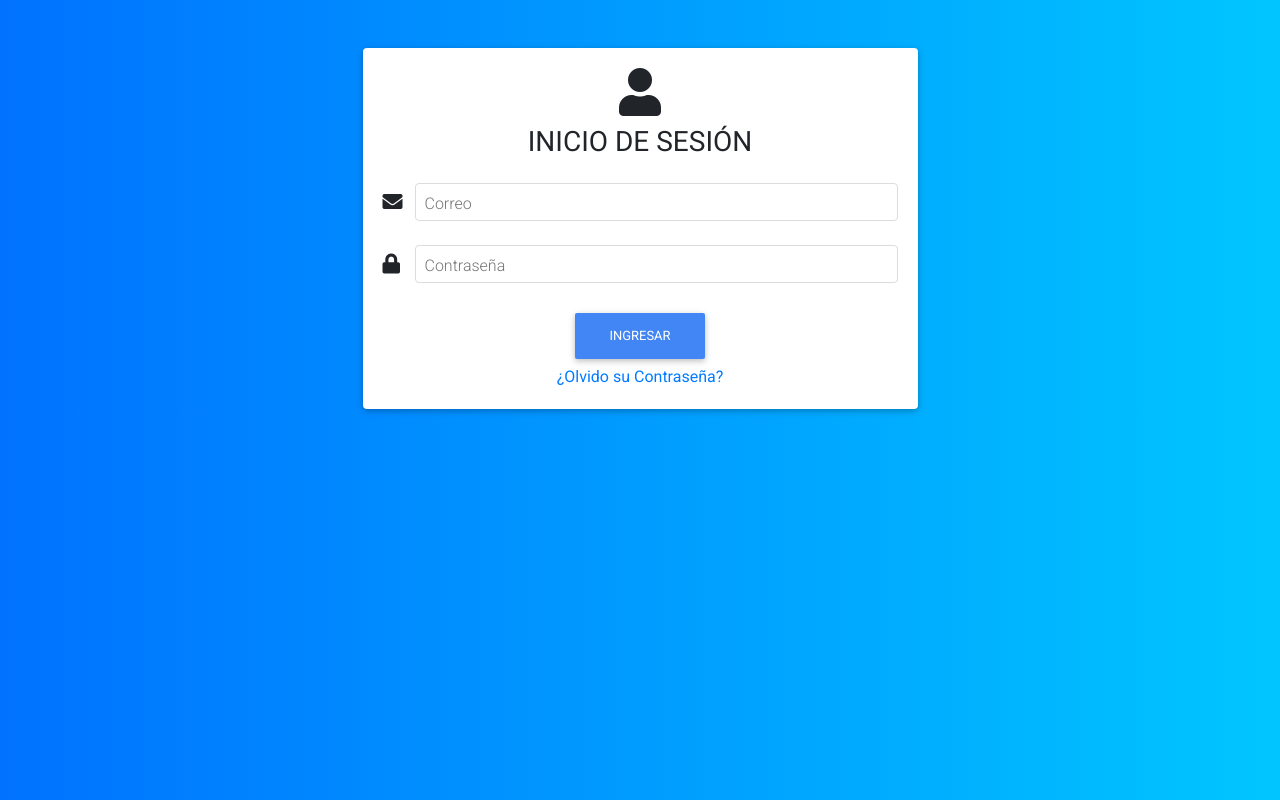
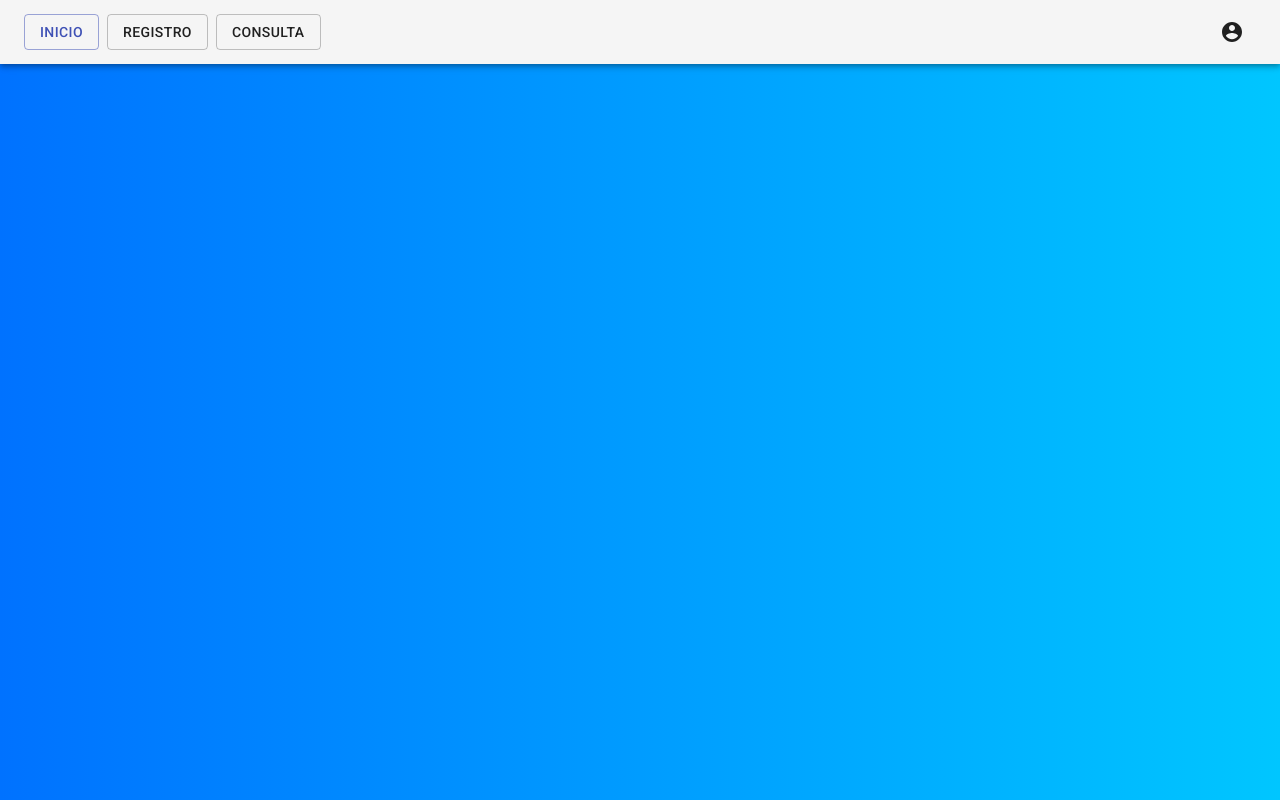
Before and after one commit to KOAT-20/READ, a React (Create React App) app in the folder front-read/: page /recepcion in a window 1280 px wide. Built offline with nearby package versions, Linux system fonts and the light colour scheme.

Commit message:
new dependencie and bar reception

```diff
--- a/front-read/package.json
+++ b/front-read/package.json
@@ -3,6 +3,8 @@
   "version": "0.1.0",
   "private": true,
   "dependencies": {
+    "@material-ui/core": "^4.10.2",
+    "@material-ui/icons": "^4.9.1",
     "@testing-library/jest-dom": "^4.2.4",
     "@testing-library/react": "^9.3.2",
     "@testing-library/user-event": "^7.1.2",
--- a/front-read/src/App.js
+++ b/front-read/src/App.js
@@ -1,13 +1,26 @@
 import React, { Component } from 'react';
+import withWidth, { isWidthUp } from '@material-ui/core/withWidth';
+import { Route, Switch } from 'react-router-dom';
 /* Components */
 import Login from './components/login';
+/* Pages */
+import Recepcion from './pages/recepcion';
+/* Mobile */
 
-export default class App extends Component {
+class App extends Component {
   render () {
+    if (isWidthUp('sm', this.props.width)) {
+      return (
+        <Switch>
+          <Route  exact path='/' component={Login} />
+          <Route exact path='/recepcion' component={Recepcion} />
+        </Switch>
+      );
+    }
     return (
-      <div>
-        <Login />
-      </div>
+      <div>Hola</div>
     );
   }
 }
+
+export default withWidth()(App);
--- /dev/null
+++ b/front-read/src/pages/recepcion/content/bar_recep.js
@@ -0,0 +1,109 @@
+import React, { Component } from 'react';
+import PropTypes from 'prop-types';
+import { Link } from 'react-router-dom';
+import {
+  AppBar, Toolbar, Button, Typography, IconButton, MenuItem, Menu, withStyles
+} from '@material-ui/core';
+import { AccountCircle } from '@material-ui/icons';
+
+const styles = {
+  root: {
+    flexGrow: 1,
+  },
+  grow: {
+    flexGrow: 1,
+  },
+  menuButton: {
+    marginLeft: -12,
+    marginRight: 20,
+  },
+};
+
+class BarRecep extends Component {
+  state = {
+    auth: true,
+    anchorEl: null,
+  }
+
+  handleChange = event => {
+    this.setState({ auth: event.target.checked });
+  };
+
+  handleMenu = event => {
+    this.setState({ anchorEl: event.currentTarget });
+  };
+
+  handleClose = () => {
+    this.setState({ anchorEl: null });
+  };
+
+  render () {
+    const { classes } = this.props;
+    const { auth, anchorEl } = this.state;
+    const open = Boolean(anchorEl);
+    return (
+      <AppBar position='static' color='default'>
+        <Toolbar>
+          <Link to='/recepcion'>
+            <div className='btn-group'>
+              <Button color='primary' variant='outlined'>INICIO</Button>
+            </div>
+          </Link>
+          <Link to='/formulario'>
+            <div className='btn-group ml-2'>
+              <Button variant='outlined'>Registro</Button>
+            </div>
+          </Link>
+          <Link to='/consulta'>
+            <div className='btn-group ml-2'>
+              <Button variant='outlined'>Consulta</Button>
+            </div>
+          </Link>
+          <Typography
+            variant='h6'
+            color='inherit'
+            className={classes.grow}>
+          </Typography>
+          {auth && (
+            <div>
+              <IconButton
+                aria-owns={open ? 'menu-appbar' : undefined}
+                aria-haspopup="true"
+                onClick={this.handleMenu}
+                color="inherit"
+              >
+                <AccountCircle />
+              </IconButton>
+              <Menu
+                id="menu-appbar"
+                anchorEl={anchorEl}
+                anchorOrigin={{
+                  vertical: 'top',
+                  horizontal: 'right',
+                }}
+                transformOrigin={{
+                  vertical: 'top',
+                  horizontal: 'right',
+                }}
+                open={open}
+                onClose={this.handleClose}
+              >
+                <MenuItem onClick={this.handleClose}>Perfil</MenuItem>
+                <MenuItem onClick={this.handleClose}>Mi Cuenta</MenuItem>
+                <Link to='/'>
+                  <MenuItem> Cerrar Sesión </MenuItem>
+                </Link>
+              </Menu>
+            </div>
+          )}
+        </Toolbar>
+      </AppBar>
+    );
+  }
+}
+
+BarRecep.propTypes = {
+  classes: PropTypes.object.isRequired,
+};
+
+export default withStyles(styles)(BarRecep);
--- /dev/null
+++ b/front-read/src/pages/recepcion/index.js
@@ -0,0 +1,17 @@
+import React, { Component } from 'react';
+import { MDBContainer } from 'mdbreact';
+/* Components */
+import BarRecep from './content/bar_recep.js';
+
+export default class Recepcion extends Component {
+  render () {
+    return (
+      <div>
+        <BarRecep />
+        <MDBContainer>
+
+        </MDBContainer>
+      </div>
+    );
+  }
+}
```
Also changed, not shown: 1 other file (tests, documents, lock files or other folders).
